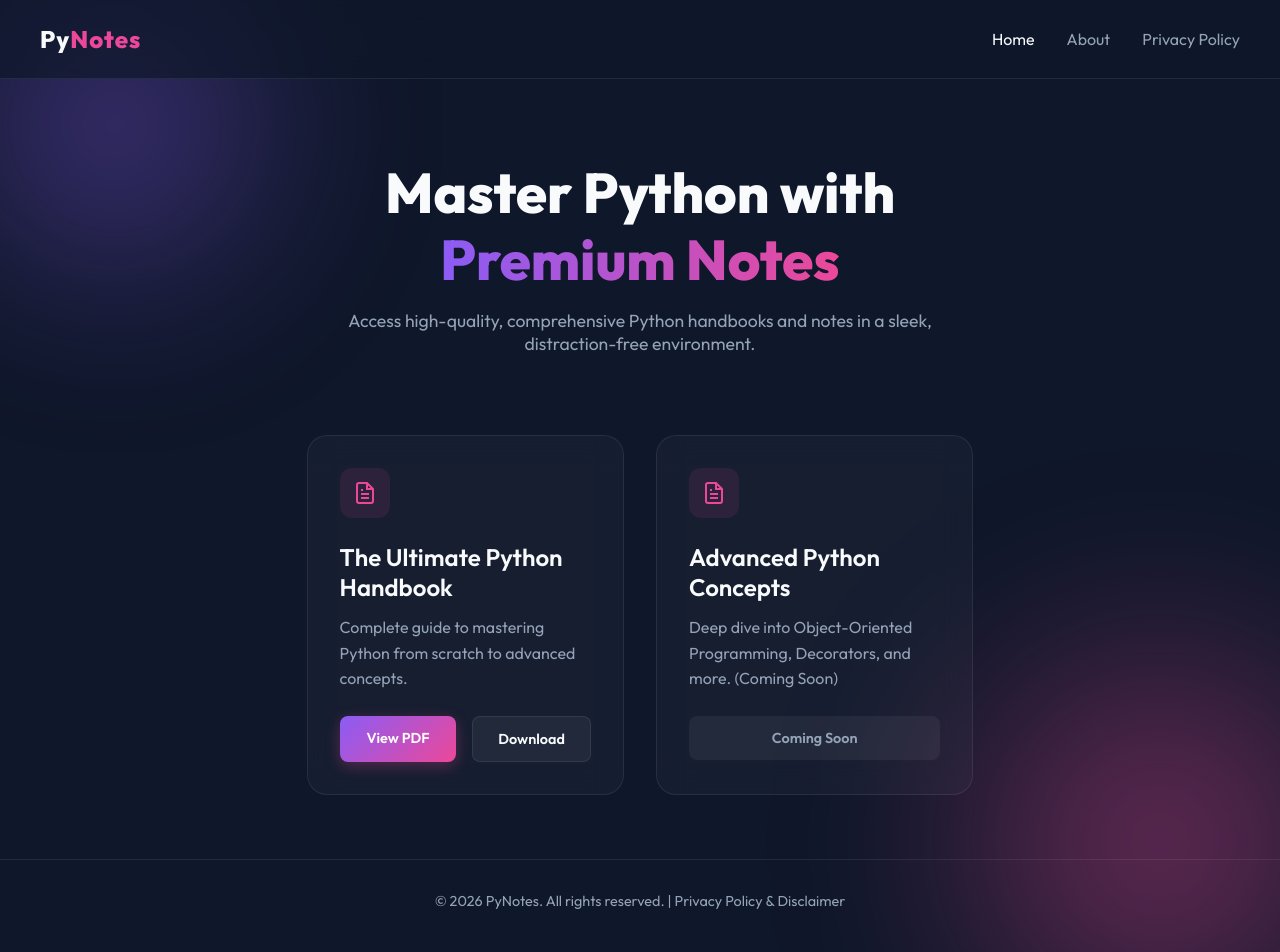
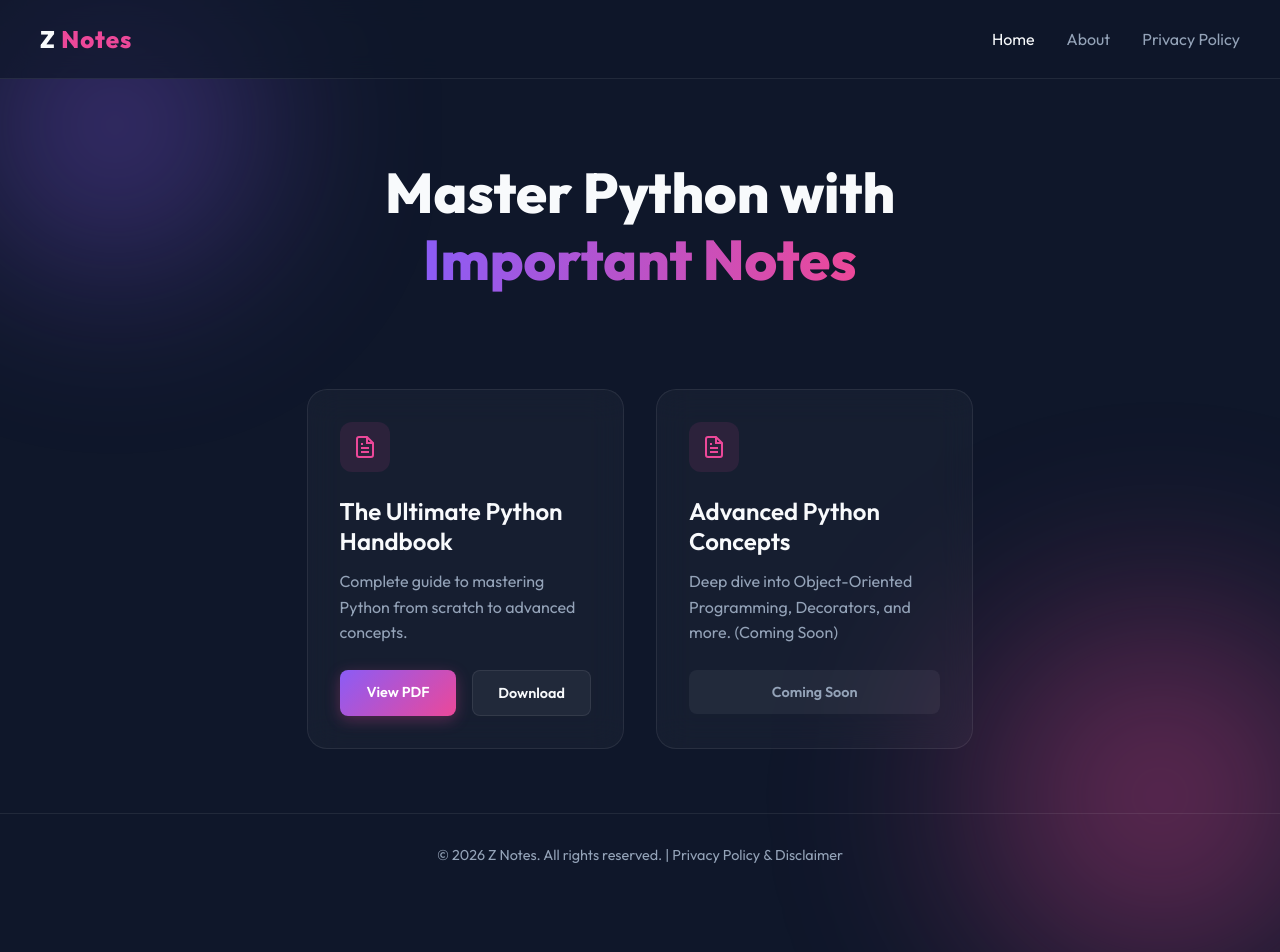
Before and after one commit to aakash7911/3D-WEB-3, a plain HTML site: page index.html in a window 1280 px wide. Shown: the top 952 px of the page. Drawn offline with Linux system fonts and the light colour scheme.

Commit message:
Update UI text to Z Notes and Important Notes

```diff
--- a/index.html
+++ b/index.html
@@ -16,7 +16,7 @@
 
     <nav class="navbar">
         <div class="nav-container">
-            <a href="index.html" class="logo">Py<span>Notes</span></a>
+            <a href="index.html" class="logo">Z <span>Notes</span></a>
             <div class="nav-links">
                 <a href="index.html" class="active">Home</a>
                 <a href="about.html">About</a>
@@ -32,8 +32,7 @@
 
     <header class="hero">
         <div class="hero-content">
-            <h1>Master Python with <br><span class="gradient-text">Premium Notes</span></h1>
-            <p>Access high-quality, comprehensive Python handbooks and notes in a sleek, distraction-free environment.</p>
+            <h1>Master Python with <br><span class="gradient-text">Important Notes</span></h1>
         </div>
     </header>
 
@@ -68,7 +67,7 @@
     </main>
 
     <footer>
-        <p>&copy; 2026 PyNotes. All rights reserved. | <a href="privacy.html">Privacy Policy & Disclaimer</a></p>
+        <p>&copy; 2026 Z Notes. All rights reserved. | <a href="privacy.html">Privacy Policy & Disclaimer</a></p>
     </footer>
 
     <script src="script.js"></script>
```
Also changed, not shown: about.html (+4 -4 lines), privacy.html (+2 -2 lines).
